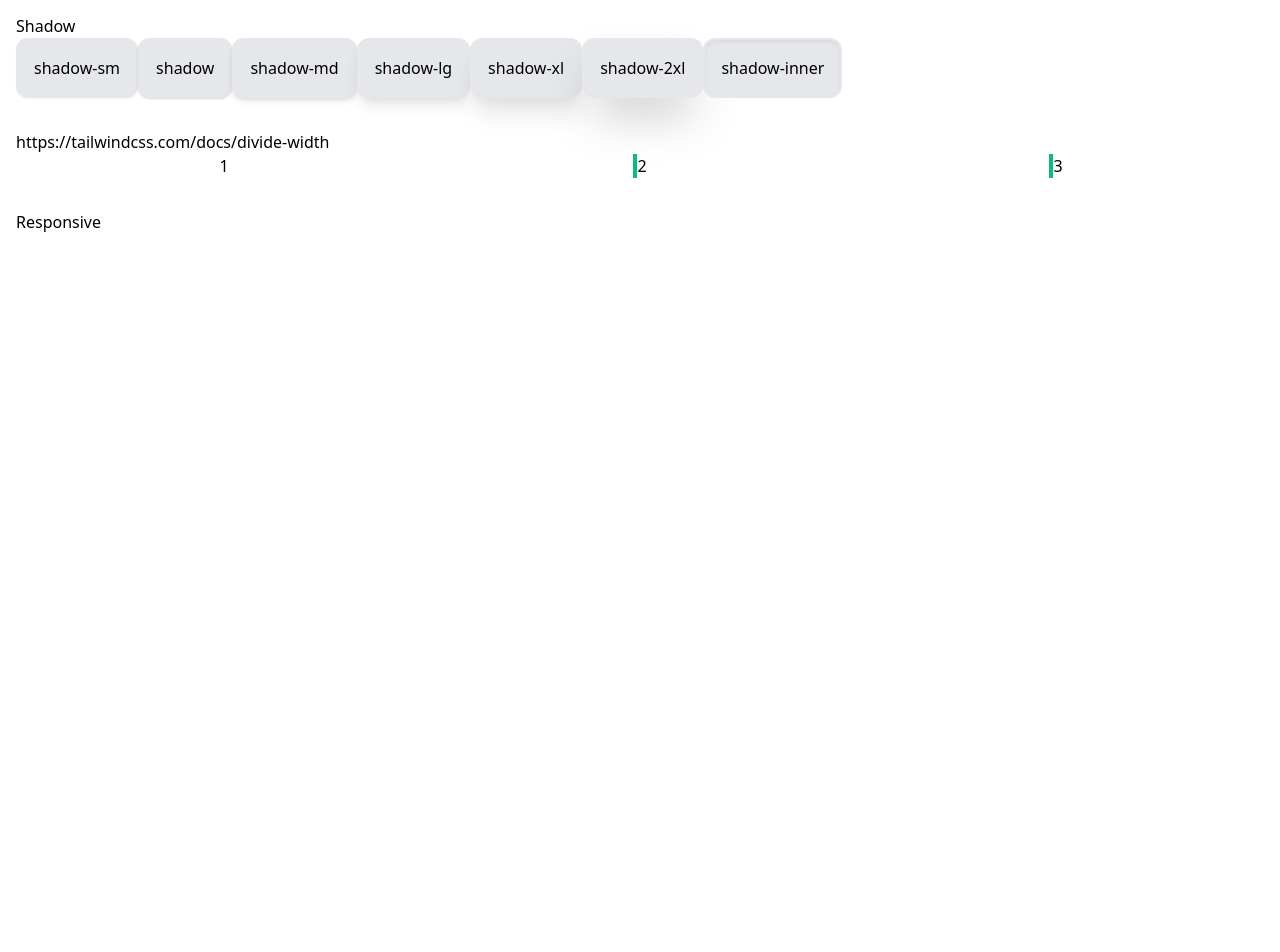
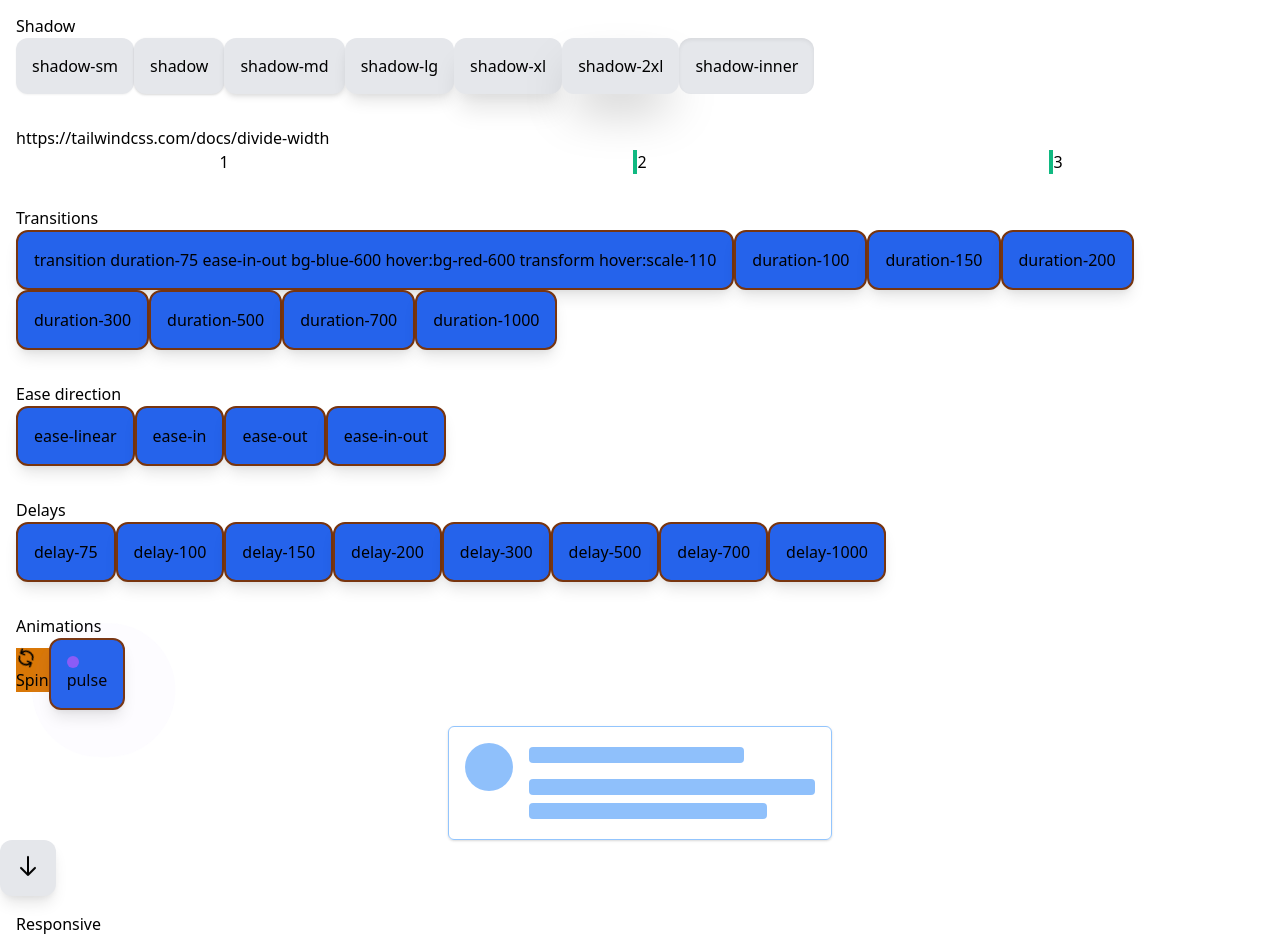
Before and after one commit to alexmkio/tailwind-react-practice, a React (Create React App) app: page / in a window 1280 px wide. Shown: the part 4168-5120 px from the top of the page. Before the commit the page ends 4418 px from the top, so only its background shows below. Built offline with nearby package versions, Linux system fonts and the light colour scheme.

Commit message:
Add examples for transitions and animations

```diff
--- a/src/App.js
+++ b/src/App.js
@@ -280,13 +280,13 @@ function App() {
           <h3>
             Shadow
           </h3>
-          <button className="bg-gray-200 p-4 border-2 rounded-xl shadow-sm">shadow-sm</button>
-          <button className="bg-gray-200 p-4 border-2 rounded-xl shadow">shadow</button>
-          <button className="bg-gray-200 p-4 border-2 rounded-xl shadow-md">shadow-md</button>
-          <button className="bg-gray-200 p-4 border-2 rounded-xl shadow-lg">shadow-lg</button>
-          <button className="bg-gray-200 p-4 border-2 rounded-xl shadow-xl">shadow-xl</button>
-          <button className="bg-gray-200 p-4 border-2 rounded-xl shadow-2xl">shadow-2xl</button>
-          <button className="bg-gray-200 p-4 border-2 rounded-xl shadow-inner">shadow-inner</button>
+          <button className="bg-gray-200 p-4 rounded-xl shadow-sm">shadow-sm</button>
+          <button className="bg-gray-200 p-4 rounded-xl shadow">shadow</button>
+          <button className="bg-gray-200 p-4 rounded-xl shadow-md">shadow-md</button>
+          <button className="bg-gray-200 p-4 rounded-xl shadow-lg">shadow-lg</button>
+          <button className="bg-gray-200 p-4 rounded-xl shadow-xl">shadow-xl</button>
+          <button className="bg-gray-200 p-4 rounded-xl shadow-2xl">shadow-2xl</button>
+          <button className="bg-gray-200 p-4 rounded-xl shadow-inner">shadow-inner</button>
         </section>
 
         <section className="p-4">
@@ -302,6 +302,87 @@ function App() {
 
         <section className="p-4">
           <h3>
+            Transitions
+          </h3>
+          <button className="p-4 border-2 border-yellow-900 rounded-xl shadow-lg transition duration-75 ease-in-out bg-blue-600 hover:bg-red-600 transform hover:scale-110 hover:border-blue-900 hover:shadow-2xl">transition duration-75 ease-in-out bg-blue-600 hover:bg-red-600 transform hover:scale-110</button>
+          <button className="p-4 border-2 border-yellow-900 rounded-xl shadow-lg transition duration-100 ease-in-out bg-blue-600 hover:bg-red-600 transform hover:scale-110 hover:border-blue-900 hover:shadow-2xl">duration-100</button>
+          <button className="p-4 border-2 border-yellow-900 rounded-xl shadow-lg transition duration-150 ease-in-out bg-blue-600 hover:bg-red-600 transform hover:scale-110 hover:border-blue-900 hover:shadow-2xl">duration-150</button>
+          <button className="p-4 border-2 border-yellow-900 rounded-xl shadow-lg transition duration-200 ease-in-out bg-blue-600 hover:bg-red-600 transform hover:scale-110 hover:border-blue-900 hover:shadow-2xl">duration-200</button>
+          <button className="p-4 border-2 border-yellow-900 rounded-xl shadow-lg transition duration-300 ease-in-out bg-blue-600 hover:bg-red-600 transform hover:scale-110 hover:border-blue-900 hover:shadow-2xl">duration-300</button>
+          <button className="p-4 border-2 border-yellow-900 rounded-xl shadow-lg transition duration-500 ease-in-out bg-blue-600 hover:bg-red-600 transform hover:scale-110 hover:border-blue-900 hover:shadow-2xl">duration-500</button>
+          <button className="p-4 border-2 border-yellow-900 rounded-xl shadow-lg transition duration-700 ease-in-out bg-blue-600 hover:bg-red-600 transform hover:scale-110 hover:border-blue-900 hover:shadow-2xl">duration-700</button>
+          <button className="p-4 border-2 border-yellow-900 rounded-xl shadow-lg transition duration-1000 ease-in-out bg-blue-600 hover:bg-red-600 transform hover:scale-110 hover:border-blue-900 hover:shadow-2xl">duration-1000</button>
+        </section>
+
+        <section className="p-4">
+          <h3>
+            Ease direction
+          </h3>
+          <button className="p-4 border-2 border-yellow-900 rounded-xl shadow-lg transition duration-500 ease-linear bg-blue-600 hover:bg-red-600 transform hover:scale-110 hover:border-blue-900 hover:shadow-2xl">ease-linear</button>
+          <button className="p-4 border-2 border-yellow-900 rounded-xl shadow-lg transition duration-500 ease-in bg-blue-600 hover:bg-red-600 transform hover:scale-110 hover:border-blue-900 hover:shadow-2xl">ease-in</button>
+          <button className="p-4 border-2 border-yellow-900 rounded-xl shadow-lg transition duration-500 ease-out bg-blue-600 hover:bg-red-600 transform hover:scale-110 hover:border-blue-900 hover:shadow-2xl">ease-out</button>
+          <button className="p-4 border-2 border-yellow-900 rounded-xl shadow-lg transition duration-500 ease-in-out bg-blue-600 hover:bg-red-600 transform hover:scale-110 hover:border-blue-900 hover:shadow-2xl">ease-in-out</button>
+        </section>
+
+        <section className="p-4">
+          <h3>
+            Delays
+          </h3>
+          <button className="p-4 border-2 border-yellow-900 rounded-xl shadow-lg transition delay-75 duration-500 ease-in-out bg-blue-600 hover:bg-red-600 transform hover:scale-110 hover:border-blue-900 hover:shadow-2xl">delay-75</button>
+          <button className="p-4 border-2 border-yellow-900 rounded-xl shadow-lg transition delay-100 duration-500 ease-in-out bg-blue-600 hover:bg-red-600 transform hover:scale-110 hover:border-blue-900 hover:shadow-2xl">delay-100</button>
+          <button className="p-4 border-2 border-yellow-900 rounded-xl shadow-lg transition delay-150 duration-500 ease-in-out bg-blue-600 hover:bg-red-600 transform hover:scale-110 hover:border-blue-900 hover:shadow-2xl">delay-150</button>
+          <button className="p-4 border-2 border-yellow-900 rounded-xl shadow-lg transition delay-200 duration-500 ease-in-out bg-blue-600 hover:bg-red-600 transform hover:scale-110 hover:border-blue-900 hover:shadow-2xl">delay-200</button>
+          <button className="p-4 border-2 border-yellow-900 rounded-xl shadow-lg transition delay-300 duration-500 ease-in-out bg-blue-600 hover:bg-red-600 transform hover:scale-110 hover:border-blue-900 hover:shadow-2xl">delay-300</button>
+          <button className="p-4 border-2 border-yellow-900 rounded-xl shadow-lg transition delay-500 duration-500 ease-in-out bg-blue-600 hover:bg-red-600 transform hover:scale-110 hover:border-blue-900 hover:shadow-2xl">delay-500</button>
+          <button className="p-4 border-2 border-yellow-900 rounded-xl shadow-lg transition delay-700 duration-500 ease-in-out bg-blue-600 hover:bg-red-600 transform hover:scale-110 hover:border-blue-900 hover:shadow-2xl">delay-700</button>
+          <button className="p-4 border-2 border-yellow-900 rounded-xl shadow-lg transition delay-1000 duration-500 ease-in-out bg-blue-600 hover:bg-red-600 transform hover:scale-110 hover:border-blue-900 hover:shadow-2xl">delay-1000</button>
+        </section>
+
+        <section className="p-4">
+          <h3>
+            Animations
+          </h3>
+          <button className="bg-yellow-600">
+            <svg className="animate-spin h-5 w-5 mr-3" viewBox="0 0 24 24">
+              <svg xmlns="http://www.w3.org/2000/svg" class="h-6 w-6" fill="none" viewBox="0 0 24 24" stroke="currentColor">
+                <path stroke-linecap="round" stroke-linejoin="round" stroke-width="2" d="M4 4v5h.582m15.356 2A8.001 8.001 0 004.582 9m0 0H9m11 11v-5h-.581m0 0a8.003 8.003 0 01-15.357-2m15.357 2H15" />
+              </svg>
+            </svg>
+            Spin
+          </button>
+
+          <button className="p-4 border-2 border-yellow-900 rounded-xl shadow-lg transition duration-500 ease-in-out bg-blue-600 hover:bg-red-600 transform hover:scale-110 hover:border-blue-900 hover:shadow-2xl">
+            <span className="flex h-3 w-3">
+              <span className="animate-ping absolute inline-flex h-full w-full rounded-full bg-purple-400 opacity-75"></span>
+              <span className="relative inline-flex rounded-full h-3 w-3 bg-purple-500"></span>
+            </span>
+            pulse
+          </button>
+        </section>
+
+        <div className="border border-blue-300 shadow rounded-md p-4 max-w-sm w-full mx-auto">
+          <div className="animate-pulse flex space-x-4">
+            <div className="rounded-full bg-blue-400 h-12 w-12"></div>
+            <div className="flex-1 space-y-4 py-1">
+              <div className="h-4 bg-blue-400 rounded w-3/4"></div>
+              <div className="space-y-2">
+                <div className="h-4 bg-blue-400 rounded"></div>
+                <div className="h-4 bg-blue-400 rounded w-5/6"></div>
+              </div>
+            </div>
+          </div>
+        </div>
+
+        <button className="bg-gray-200 p-4 rounded-xl shadow-lg">
+          <svg className="animate-bounce w-6 h-6">
+            <svg xmlns="http://www.w3.org/2000/svg" class="h-6 w-6" fill="none" viewBox="0 0 24 24" stroke="currentColor">
+              <path stroke-linecap="round" stroke-linejoin="round" stroke-width="2" d="M19 14l-7 7m0 0l-7-7m7 7V3" />
+            </svg>
+          </svg>
+        </button>
+
+        <section className="p-4">
+          <h3>
             Responsive
           </h3>
 
```
